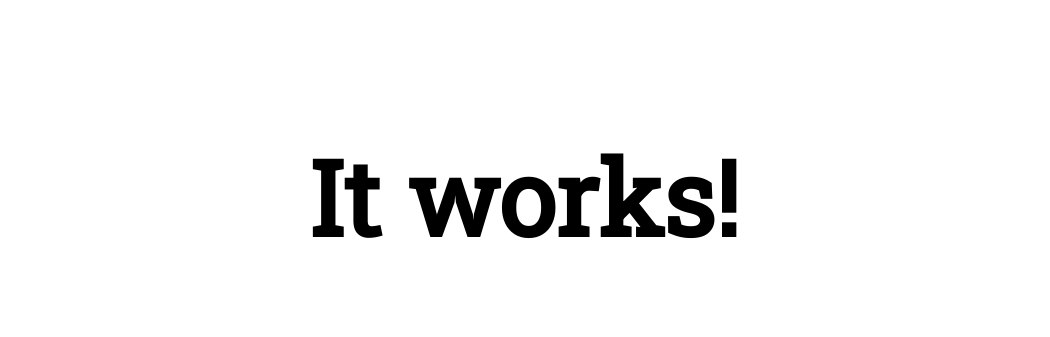
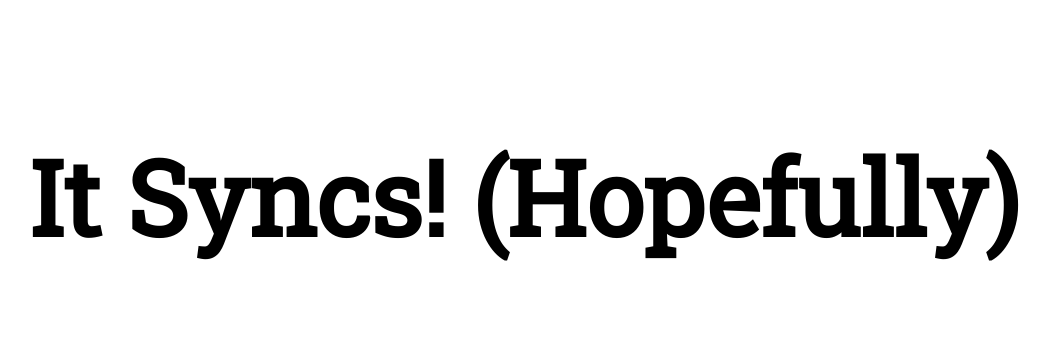
Before and after one commit to RonanFinley/autoapache, a plain HTML site: page index.html in a window 1280 px wide. Shown: the part 204-541 px from the top of the page, without its empty margins (116-1166 px from the left). Drawn offline with Linux system fonts and the light colour scheme.

Commit message:
Update index.html

```diff
--- a/index.html
+++ b/index.html
@@ -20,7 +20,7 @@
     <body>
         <div class="content">
             <div>
-                <h1>It works!</h1>
+                <h1>It Syncs! (Hopefully)</h1>
             </div>
         </div>
     </body>
```
